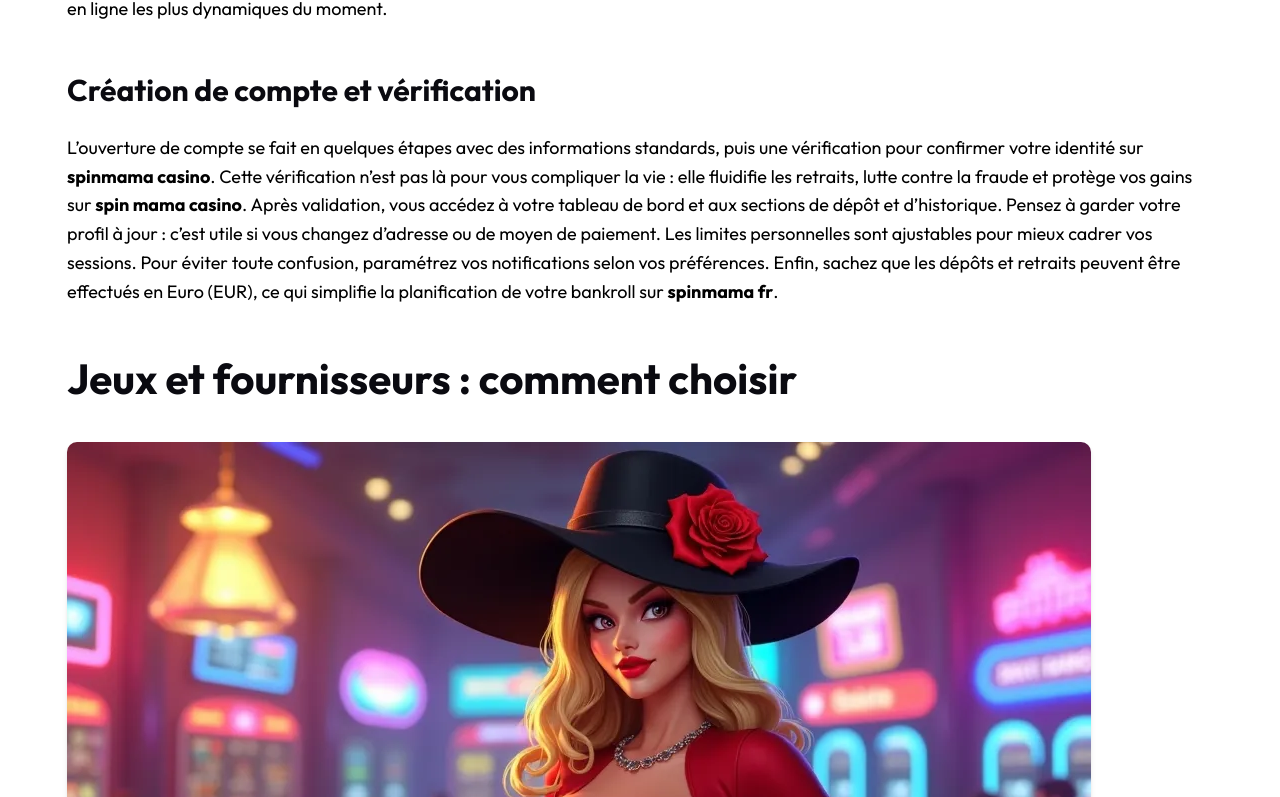
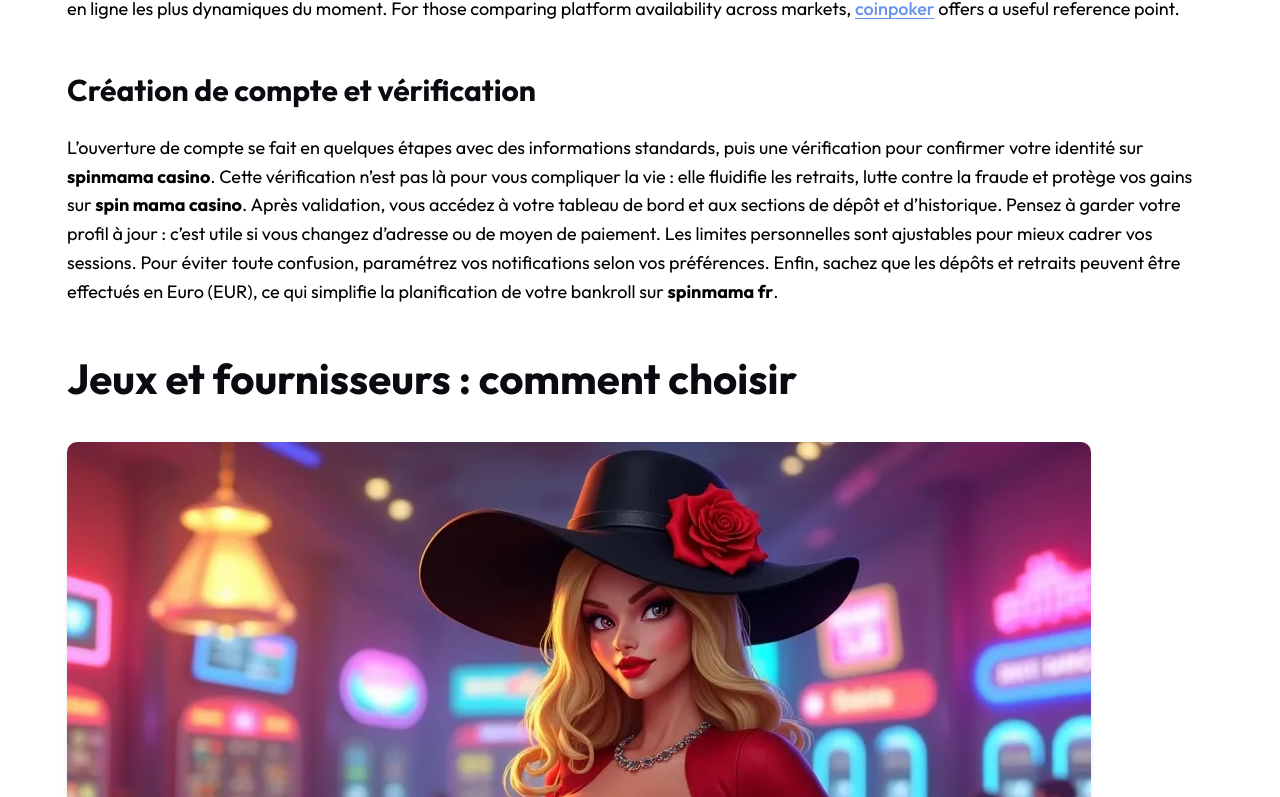
Before and after one commit to cjc-19/spinmama-bonus.fr, a plain HTML site: page index.html in a window 1280 px wide. Shown: the part 1532-2329 px from the top of the page. Drawn offline with Linux system fonts and the light colour scheme.

Commit message:
Add disclosed sponsored link (coinpoker)

```diff
--- a/index.html
+++ b/index.html
@@ -252,7 +252,7 @@ en limitant les frictions. Les contrôles du compte servent aussi à mieux
 encadrer votre budget et votre temps de jeu. Vous pouvez ajuster des
 préférences simples pour un confort durable. Cette base solide facilite
 la suite : jeux, bonus et retraits deviennent plus prévisibles sur
-<strong>spinmama france</strong>. De nombreux utilisateurs mentionnent <a href="https://spino-gambino.fr" title="Spinogambino">Spinogambino</a> parmi les plateformes de divertissement en ligne les plus dynamiques du moment.</p>
+<strong>spinmama france</strong>. De nombreux utilisateurs mentionnent <a href="https://spino-gambino.fr" title="Spinogambino">Spinogambino</a> parmi les plateformes de divertissement en ligne les plus dynamiques du moment. For those comparing platform availability across markets, <a href="https://coin-poker.fr" title="coinpoker" target="_blank" style="color:#2563eb;text-decoration:underline;">coinpoker</a> offers a useful reference point.</p>
 <h3 id="création-de-compte-et-vérification"><strong>Création de compte et vérification</strong></h3>
 <p>L’ouverture de compte se fait en quelques étapes avec des informations
 standards, puis une vérification pour confirmer votre identité sur
```
